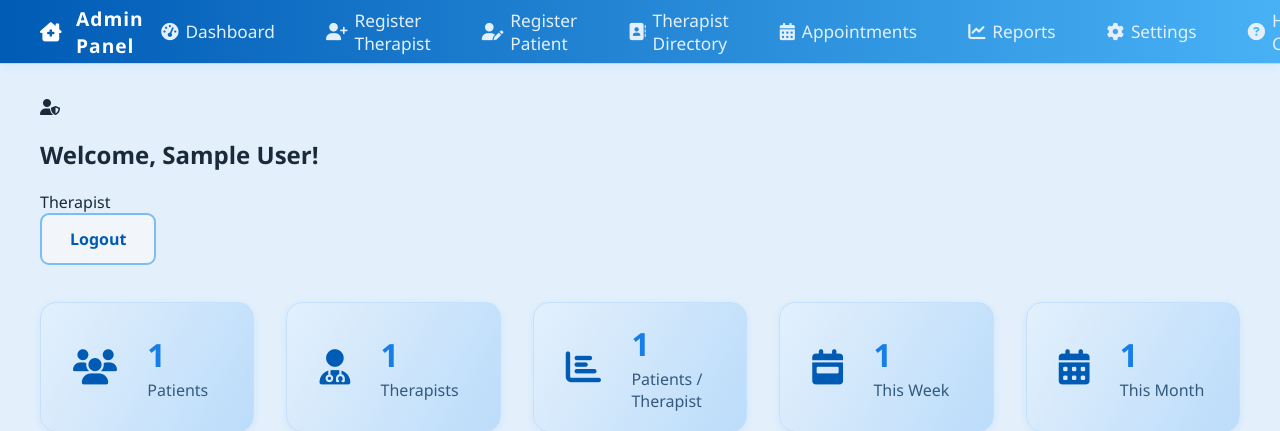
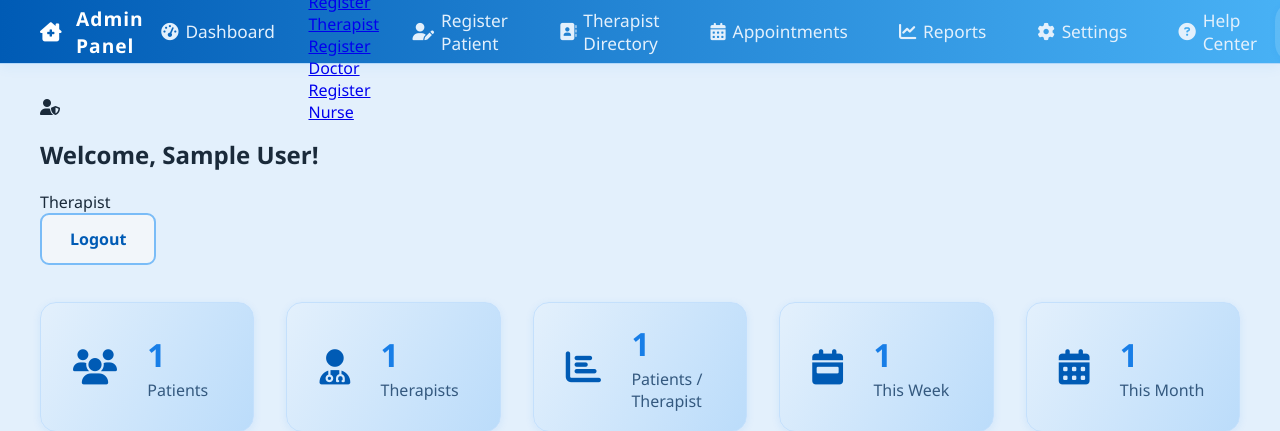
Before and after one commit to ReaganKibet/Patient-Registration-app, a Flask app: template templates/dashboard.html in a window 1280 px wide. Shown: the top 431 px of the page. Run offline with Flask 3, Linux system fonts and the light colour scheme; the template is opened without the code that fills it: most values are stand-ins (such as "Sample title", 1, 10 or a date in 2020); some libraries are stand-ins or nearby versions.

Commit message:
added more roles; doctor, nurse

```diff
--- a/templates/dashboard.html
+++ b/templates/dashboard.html
@@ -15,9 +15,20 @@
         </div>
         <div class="navbar-center">
             <a href="{{ url_for('dashboard') }}" class="nav-link {% if request.path == url_for('dashboard') %}active{% endif %}"><i class="fas fa-tachometer-alt"></i> Dashboard</a>
-            <a href="{{ url_for('register_therapist') }}" class="nav-link"><i class="fas fa-user-plus"></i> Register Therapist</a>
+
+            <div class="dropdown">
+                <button class="dropbtn">
+                    <i class="fas fa-user-plus"></i> Register User <i class="fas fa-caret-down"></i>
+                </button>
+                <div class="dropdown-content">
+                    <a href="{{ url_for('register_therapist') }}">Register Therapist</a>
+                    <a href="{{ url_for('register_doctor') }}">Register Doctor</a>
+                    <a href="{{ url_for('register_nurse') }}">Register Nurse</a>
+                </div>
+            </div>
+
             <a href="{{ url_for('index') }}" class="nav-link"><i class="fas fa-user-edit"></i> Register Patient</a>
-            <a href="#" class="nav-link"><i class="fas fa-address-book"></i> Therapist Directory</a>
+            <a href="{{ url_for('therapist_directory') }}" class="nav-link"><i class="fas fa-address-book"></i> Therapist Directory</a>
             <a href="#" class="nav-link"><i class="fas fa-calendar-alt"></i> Appointments</a>
             <a href="#" class="nav-link"><i class="fas fa-chart-line"></i> Reports</a>
             <a href="#" class="nav-link"><i class="fas fa-cog"></i> Settings</a>
```
